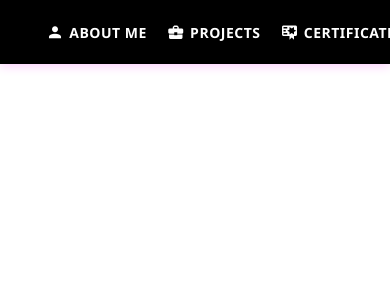
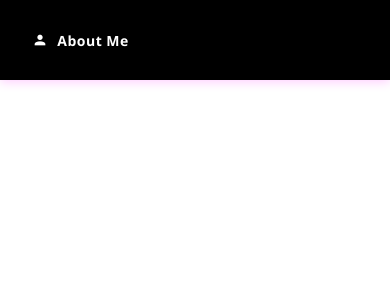
Before and after one commit to Fah-Pongpipat/MyPortfolio, a Vue app: page /menu in a window 390 px wide. Shown: the top 300 px of the page. Built offline with nearby package versions, Linux system fonts and the light colour scheme.

Commit message:
Update MenuView.vue

```diff
--- a/src/views/MenuView.vue
+++ b/src/views/MenuView.vue
@@ -32,52 +32,58 @@
 </template>
 
 <style scoped>
+/* แถบ Navbar */
 .v-app-bar {
   box-shadow: 0 2px 10px rgba(255, 0, 255, 0.2);
-  padding-left: 16px;
-  padding-right: 16px;
+  padding: 0 16px;
+  display: flex;
+  align-items: center;
+  justify-content: space-between;
+  flex-wrap: wrap;
 }
 
-/* ปุ่มใน Navbar */
+/* ชื่อเว็บ */
+.v-toolbar-title {
+  font-size: clamp(18px, 3vw, 26px);
+  font-weight: bold;
+  white-space: nowrap;
+}
+
+/* ปุ่มเมนู */
 .v-btn {
   font-weight: bold;
   letter-spacing: 0.5px;
   transition: 0.2s ease;
   color: white;
-  font-size: 16px;
-  padding: 8px 16px;
+  font-size: clamp(14px, 2.5vw, 18px);
+  padding: 6px 12px;
+  text-transform: none;
+  min-width: auto;
 }
 
+/* ไอคอนซ้ายของปุ่ม */
+.v-btn .v-icon {
+  font-size: clamp(16px, 2.5vw, 20px);
+  margin-right: 6px;
+}
+
+/* Hover effect */
 .v-btn:hover {
   color: #ff66cc;
 }
 
-/* 🔽 Responsive สำหรับหน้าจอเล็ก (มือถือ) */
+/* ปรับขนาดพิเศษบนมือถือ */
 @media (max-width: 600px) {
-  .v-toolbar-title {
-    font-size: 18px;
+  .v-app-bar {
+    flex-direction: column;
+    align-items: flex-start;
+    padding: 8px 12px;
   }
 
   .v-btn {
-    font-size: 14px;
-    padding: 6px 10px;
-  }
-
-  .v-icon {
-    font-size: 18px !important;
-    margin-right: 4px !important;
-  }
-}
-
-/* 🔼 Responsive สำหรับหน้าจอใหญ่ */
-@media (min-width: 1200px) {
-  .v-toolbar-title {
-    font-size: 26px;
-  }
-
-  .v-btn {
-    font-size: 18px;
-    padding: 10px 20px;
+    width: 100%;
+    justify-content: flex-start;
+    padding-left: 0;
   }
 }
 </style>
```
